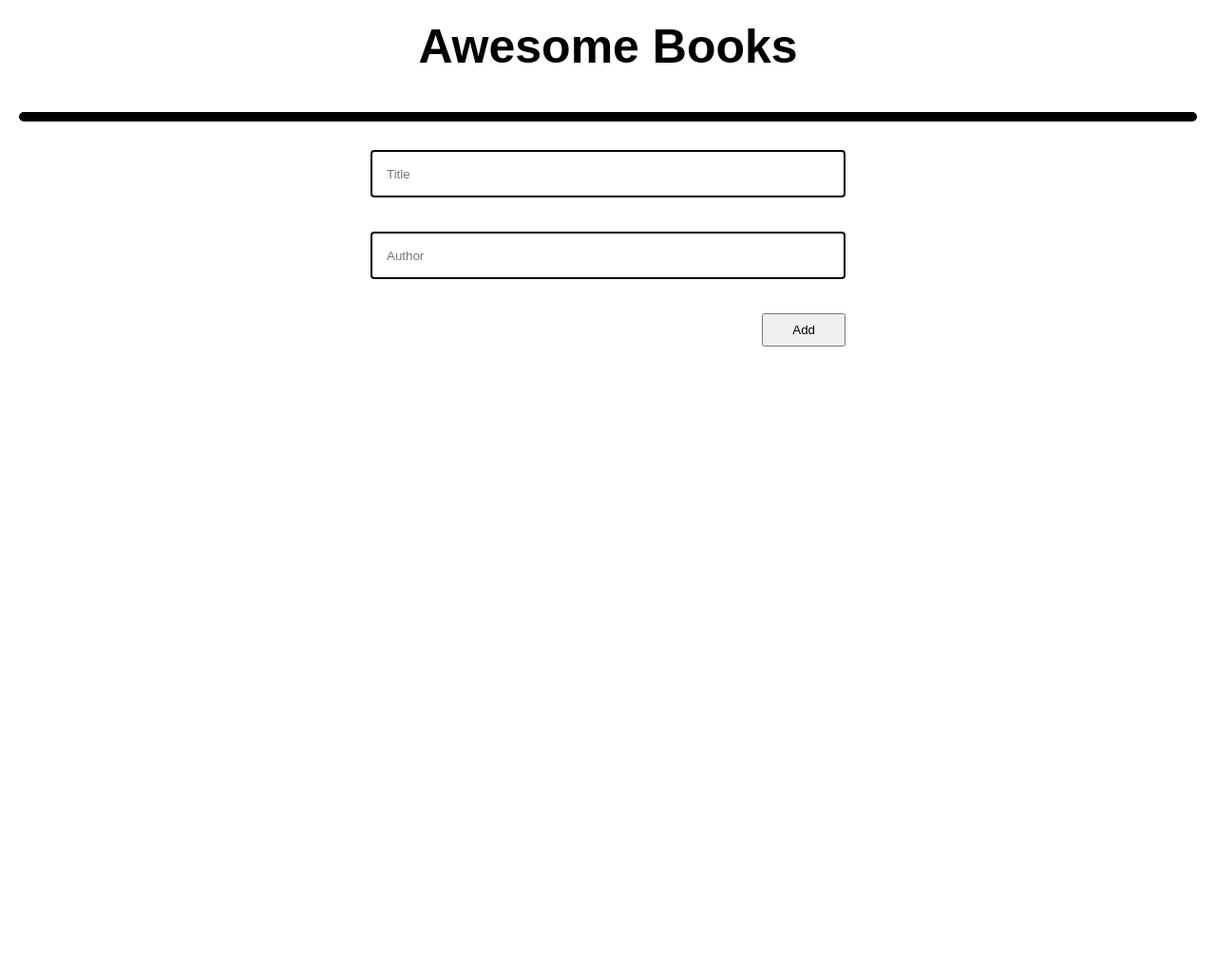
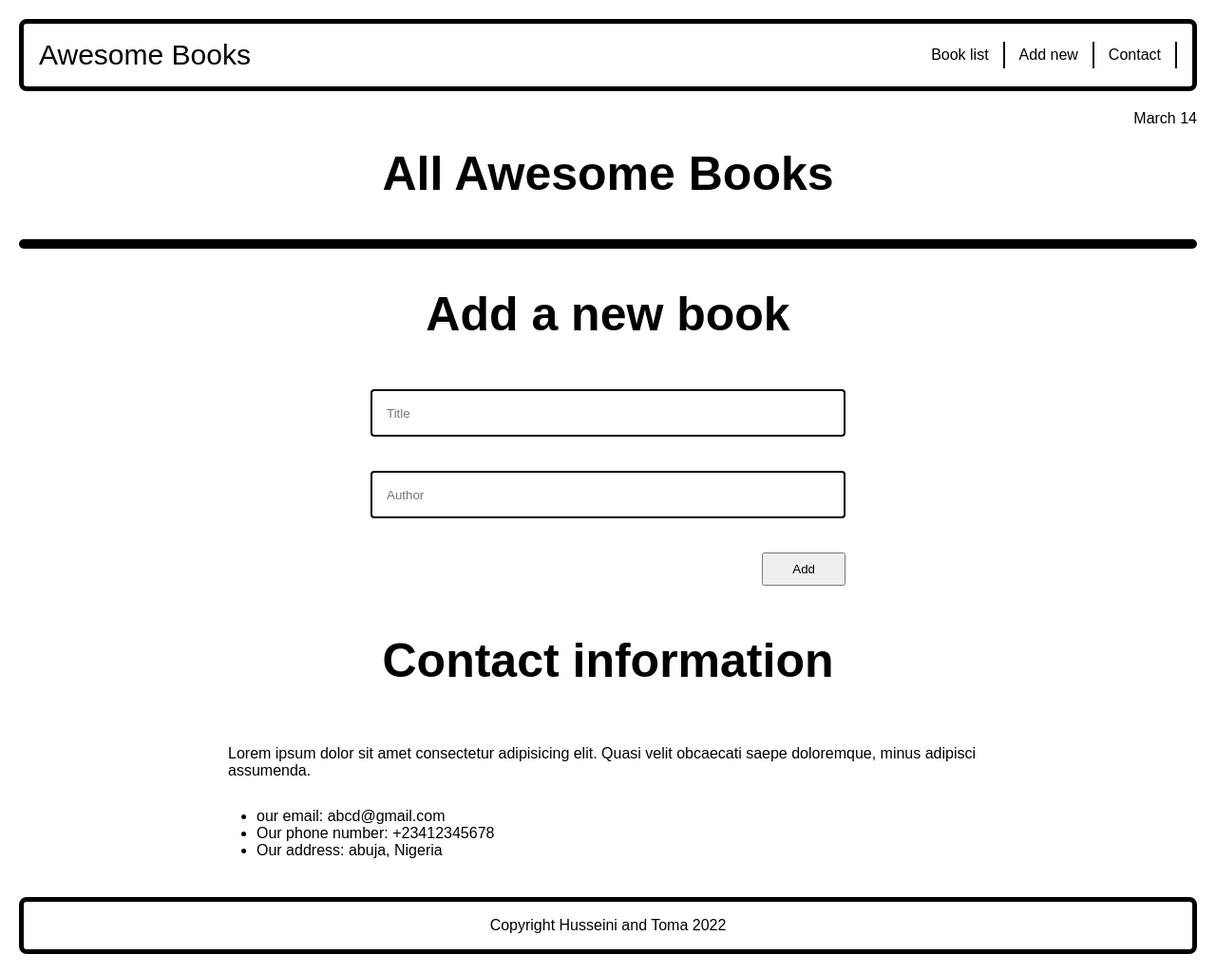
Before and after one commit to Kamba56/Awesome-books, a website: page index.html in a window 1280 px wide. Shown: the whole page at 95% size. Before the commit the page ends 800 px from the top, so only its background shows below. Drawn offline with Linux system fonts and the light colour scheme.

Commit message:
Add contact section, nav and footer

```diff
--- a/index.html
+++ b/index.html
@@ -9,22 +9,57 @@
   <link rel="stylesheet" href="style.css">
 </head>
 <body>
-  <header>
-    <h1>Awesome Books</h1>
+  <header class="border">
+    <a href="#" id="logo">Awesome Books</a>
+    <nav>
+      <ul>
+        <li>
+          <a href="#">Book list</a>
+        </li>
+        <li>
+          <a href="#">Add new</a>
+        </li>
+        <li>
+          <a href="#">Contact</a>
+        </li>
+      </ul>
+    </nav>
   </header>
+  <div id="todays-date">March 14</div>
+
   <main>
-    <section class="book-section">
+    <section id="book-list">
+      <h1>All Awesome Books</h1>
+      <div class="book-section border">
 
+      </div>
     </section>
 
-    <section>
+    <section id="form-section">
+      <h1>Add a new book</h1>
       <form action="#" id="add-form">
         <input type="text" name="title" placeholder="Title" id="title"><br><br>
         <input type="text" name="author" placeholder="Author" id="author"><br><br>
         <button type="submit" id="add-button">Add</button>
       </form>
     </section>
+
+    <section id="contact">
+      <h1>Contact information</h1>
+      <div>
+        <p>Lorem ipsum dolor sit amet consectetur adipisicing elit. Quasi velit obcaecati saepe doloremque, minus adipisci assumenda.</p>
+        <ul>
+          <li>our email: abcd@gmail.com</li>
+          <li>Our phone number: +23412345678</li>
+          <li>Our address: abuja, Nigeria</li>
+        </ul>
+      </div>
+    </section>
   </main>
+
+  <footer class="border">
+    <p>Copyright Husseini and Toma 2022</p>
+  </footer>
 
   <script src="main.js"></script>
 </body>
--- a/package.json
+++ b/package.json
@@ -21,6 +21,7 @@
     "eslint": "^7.32.0",
     "eslint-config-airbnb-base": "^14.2.1",
     "eslint-plugin-import": "^2.26.0",
+    "hint": "^6.2.0",
     "stylelint": "^13.13.1",
     "stylelint-config-standard": "^21.0.0",
     "stylelint-csstree-validator": "^1.9.0",
--- a/style.css
+++ b/style.css
@@ -8,16 +8,15 @@ body {
   font-family: sans-serif;
 }
 
+a {
+  text-decoration: none;
+  color: inherit;
+}
+
 h1 {
   text-align: center;
   font-size: 50px;
   padding: 20px;
-}
-
-.book-section {
-  border: 5px solid #000;
-  border-radius: 8px;
-  margin: 20px;
 }
 
 .book-div {
@@ -58,3 +57,62 @@ h1 {
   align-self: flex-end;
   cursor: pointer;
 }
+
+.border {
+  border: 5px solid #000;
+  border-radius: 8px;
+  margin: 20px;
+}
+
+
+/* Navigation styling */
+header {
+  display: flex;
+  align-items: center;
+  justify-content: space-between;
+  padding: 16px;
+}
+
+nav {
+  width: fit-content;
+}
+
+#logo {
+  font-size: 30px;
+  font-weight: 500;
+}
+
+nav ul {
+  list-style: none;
+  display: flex;
+  width: fit-content;
+}
+
+nav ul li a {
+  display: inline-block;
+  padding: 5px 15px;
+  border-right: 2px solid #000;
+}
+
+#todays-date {
+  text-align: right;
+  margin-right: 20px;
+}
+
+/* Contact section styling */
+
+#contact div {
+  width: 100%;
+  max-width: 800px;
+  margin: 40px auto;
+}
+
+#contact div ul {
+  margin: 30px;
+}
+
+/* footer styling */
+footer {
+  text-align: center;
+  padding: 16px;
+}
```
Also changed, not shown: 1 other file.
